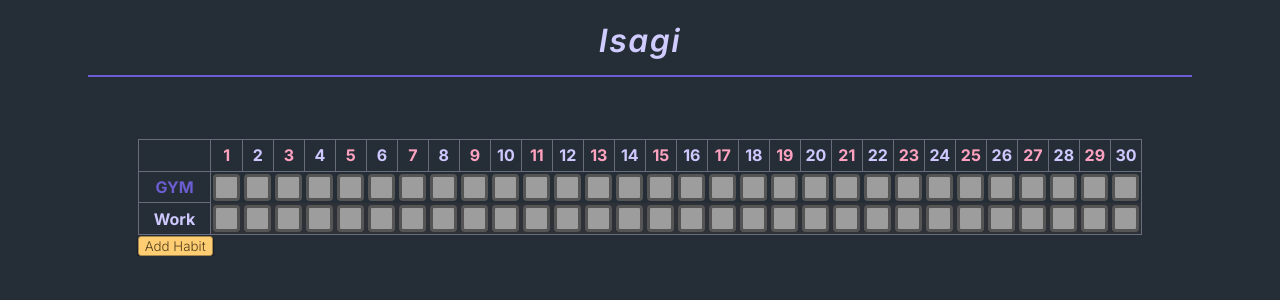
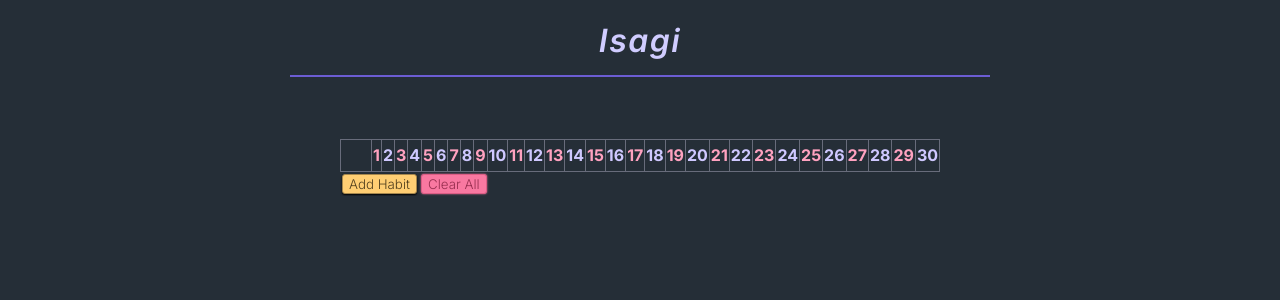
Before and after one commit to VizerDM/Project-Isagi, a React (Vite) app: page / in a window 1280 px wide. Shown: the top 300 px of the page. Built offline with nearby package versions, Linux system fonts and the light colour scheme.

Commit message:
Added Persistence

```diff
--- a/src/Components/Tracker.css
+++ b/src/Components/Tracker.css
@@ -75,6 +75,8 @@ input[type="checkbox"] {
     cursor: pointer;
     text-align: center;
     vertical-align: middle;
+    transition: 0.2s ease;
+
 }
 
 input[type="checkbox"]:checked {
@@ -98,6 +100,9 @@ input[type="button"] {
     background-color: #FFCE73;
     box-shadow: 0px 1px 2px black;
     border-radius: 3px;
+    margin: 2px;
+    transition: 0.2s ease;
+
 }
 
 
@@ -120,3 +125,11 @@ input[type="button"]:hover {
     transform: scale(1.04);
     transition: 0.2s ease;
 }
+
+input[type="button"].clear {
+    background-color: #f978a1;
+    border-color: #dc5d85;
+    box-shadow: #f978a1 0px 0px 2px;
+    color: #982f50;
+
+}
--- a/src/Components/Tracker.tsx
+++ b/src/Components/Tracker.tsx
@@ -1,4 +1,4 @@
-import { useState, useRef, useEffect } from "react";
+import { useState, useRef, useEffect, use } from "react";
 import "./Tracker.css";
 
 type Habit = {
@@ -7,13 +7,22 @@ type Habit = {
 };
 
 function Tracker() {
-  const [habits, setHabits] = useState<Habit[]>([
-    { name: "GYM", checks: Array(30).fill(false) },
-    { name: "Work", checks: Array(30).fill(false) },
-  ]);
+  const STORAGE_KEY = "habitsData";
+  const [habits, setHabits] = useState<Habit[]>(() => {
+    try {
+      const data = localStorage.getItem(STORAGE_KEY);
+      return data ? JSON.parse(data) : [];
+    } catch {
+      return [];
+    }
+  });
 
   const [adding, setAdding] = useState(false);
   const inputref = useRef<HTMLInputElement | null>(null); //reference to the input button
+
+  useEffect(() => {
+    localStorage.setItem(STORAGE_KEY, JSON.stringify(habits));
+  }, [habits]);
 
   useEffect(() => {
     if (adding && inputref.current) {
@@ -26,6 +35,12 @@ function Tracker() {
     const newHabit = { name: name, checks: Array(30).fill(false) };
     setHabits((prev) => [...prev, newHabit]);
     setAdding(false);
+  };
+
+  const clearAll = () => {
+    setHabits((prev) =>
+      prev.map((habit, hIdx) => ({ ...habit, checks: Array(30).fill(false) }))
+    );
   };
 
   const onCheck = (habitIndex: number, dayIndex: number): void => {
@@ -108,6 +123,12 @@ function Tracker() {
               }}
             />
           )}
+          <input
+            type="button"
+            value="Clear All"
+            onClick={() => clearAll()}
+            className="clear"
+          />
         </div>
       </div>
     </>
```
